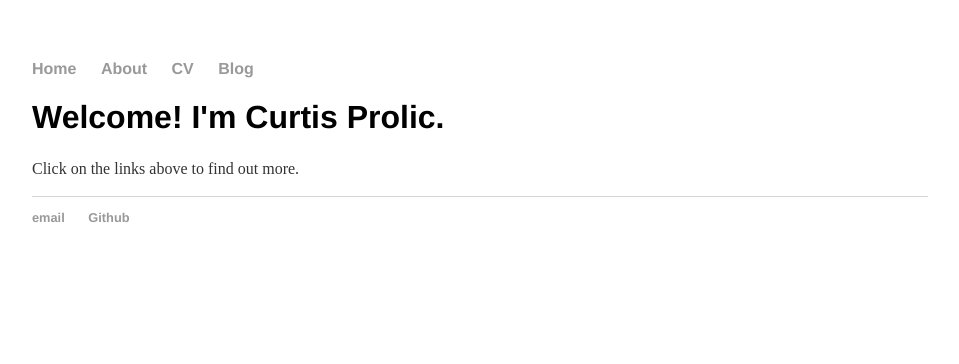
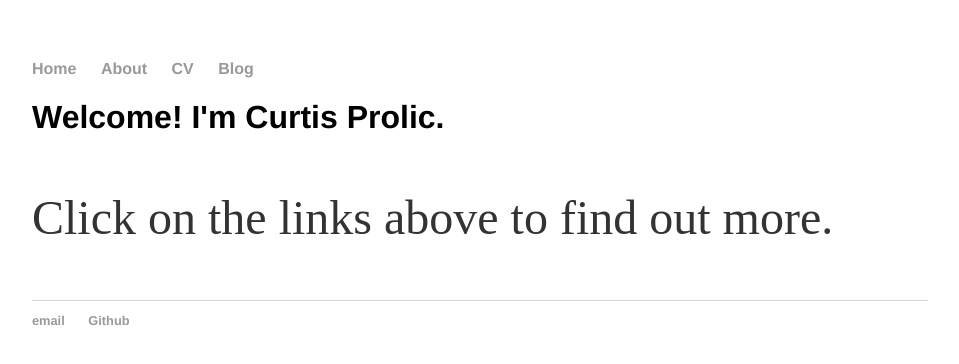
Before and after one commit to cprolic18/cprolic18.github.io, a Jekyll site: the page built from index.html, in a window 1280 px wide. Shown: the top 364 px of the page, without its empty margins (160-1119 px from the left). Built offline with Jekyll 4.4.1, drawn with Linux system fonts in a browser that asks for light colours.

Commit message:
experiment 3

```diff
--- a/css/main.css
+++ b/css/main.css
@@ -24,7 +24,7 @@ h1 {
     font-family:'Helvetica', 'Arial', 'Sans-Serif';
 }
 p {
-    font-size: 1em;
+    font-size: 3em;
     line-height: 1.4em;
     color: #333;
 }
@@ -41,12 +41,3 @@ ul.posts {
 ul.posts li {
     list-style: none;
 }
-
-blurb p {
-    font-size: 3em;
-}
-
-blurb h1 {
-    font-size: 2em;
-    white-space: nowrap;
-}
```
